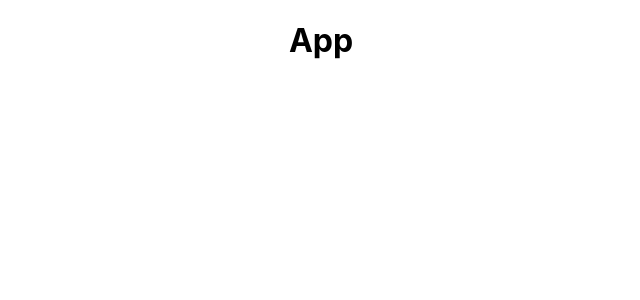
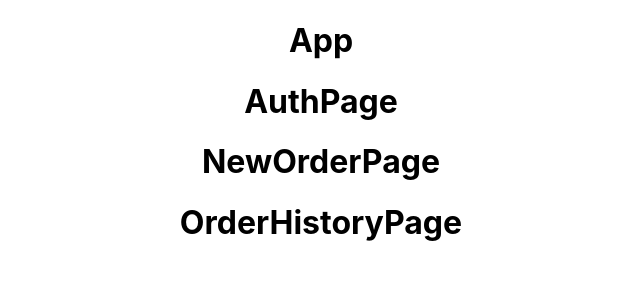
Before and after one commit to doorstrawberry/mern-infrastructure, a React (Create React App) app: page / in a window 1280 px wide. Shown: the top 300 px of the page, without its empty margins (319-959 px from the left). Built offline with nearby package versions, Linux system fonts and the light colour scheme.

Commit message:
made page level components

```diff
--- /dev/null
+++ b/src/components/AuthPage.jsx
@@ -0,0 +1,5 @@
+function AuthPage() {
+    return (<h1>AuthPage</h1>)
+}
+
+export default AuthPage
--- /dev/null
+++ b/src/components/NewOrderPage.jsx
@@ -0,0 +1,5 @@
+function NewOrderPage(){
+    return (<h1>NewOrderPage</h1>)
+}
+
+export default NewOrderPage
--- /dev/null
+++ b/src/components/OrderHistoryPage.jsx
@@ -0,0 +1,5 @@
+function OrderHistoryPage(){
+    return (<h1>OrderHistoryPage</h1>)
+}
+
+export default OrderHistoryPage
--- a/src/pages/App/App.jsx
+++ b/src/pages/App/App.jsx
@@ -1,5 +1,8 @@
 import './App.css';
 import { useState } from "react"
+import AuthPage from "../../components/AuthPage"
+import NewOrderPage from "../../components/NewOrderPage"
+import OrderHistoryPage from "../../components/OrderHistoryPage"
 
 function App() {
   const [user, setUser] = useState(null)
@@ -7,6 +10,9 @@ function App() {
   return (
     <main className="App">
       <h1>App</h1>
+      <AuthPage />
+      <NewOrderPage />
+      <OrderHistoryPage />
     </main>
   );
 }
```
